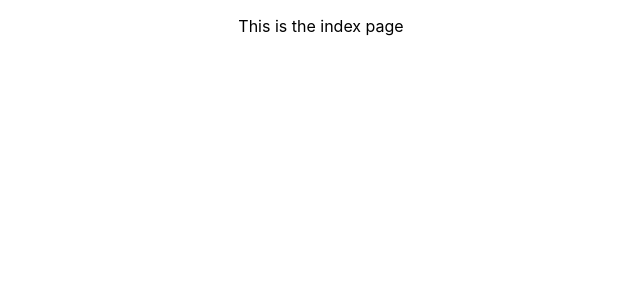
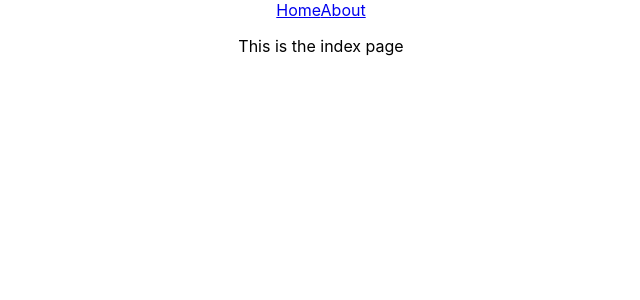
Before and after one commit to Moto42/frankencast, a React (Create React App) app: page / in a window 1280 px wide. Shown: the top 300 px of the page, without its empty margins (319-959 px from the left). Built offline with nearby package versions, Linux system fonts and the light colour scheme.

Commit message:
Created basic header

```diff
--- a/src/components/App/App.js
+++ b/src/components/App/App.js
@@ -1,5 +1,6 @@
 import React from 'react';
 import './App.css';
+import Header from '../Header';
 import { BrowserRouter as Router, Switch, Route } from 'react-router-dom';
 
 // TODO: new logos in /public/logo###.png
@@ -8,8 +9,7 @@
   return (
     <Router>
       <div className="App">
-      {/* TODO: Header component */}
-
+      <Header />
       <main>
         <Switch>
         <Route path="/about">
--- /dev/null
+++ b/src/components/Header/index.js
@@ -0,0 +1,10 @@
+import React from 'react';
+import Nav from './subcomponents/Nav';
+
+function Header(props) {
+  return(<div>
+      <Nav></Nav>
+  </div>);
+}
+
+export default Header;
--- /dev/null
+++ b/src/components/Header/subcomponents/Nav.js
@@ -0,0 +1,11 @@
+import React from 'react';
+import {Link} from 'react-router-dom';
+
+function Nav(props) {
+  return(<div>
+    <Link to="/">Home</Link>
+    <Link to='/about'>About</Link>
+  </div>);
+}
+
+export default Nav;
```
